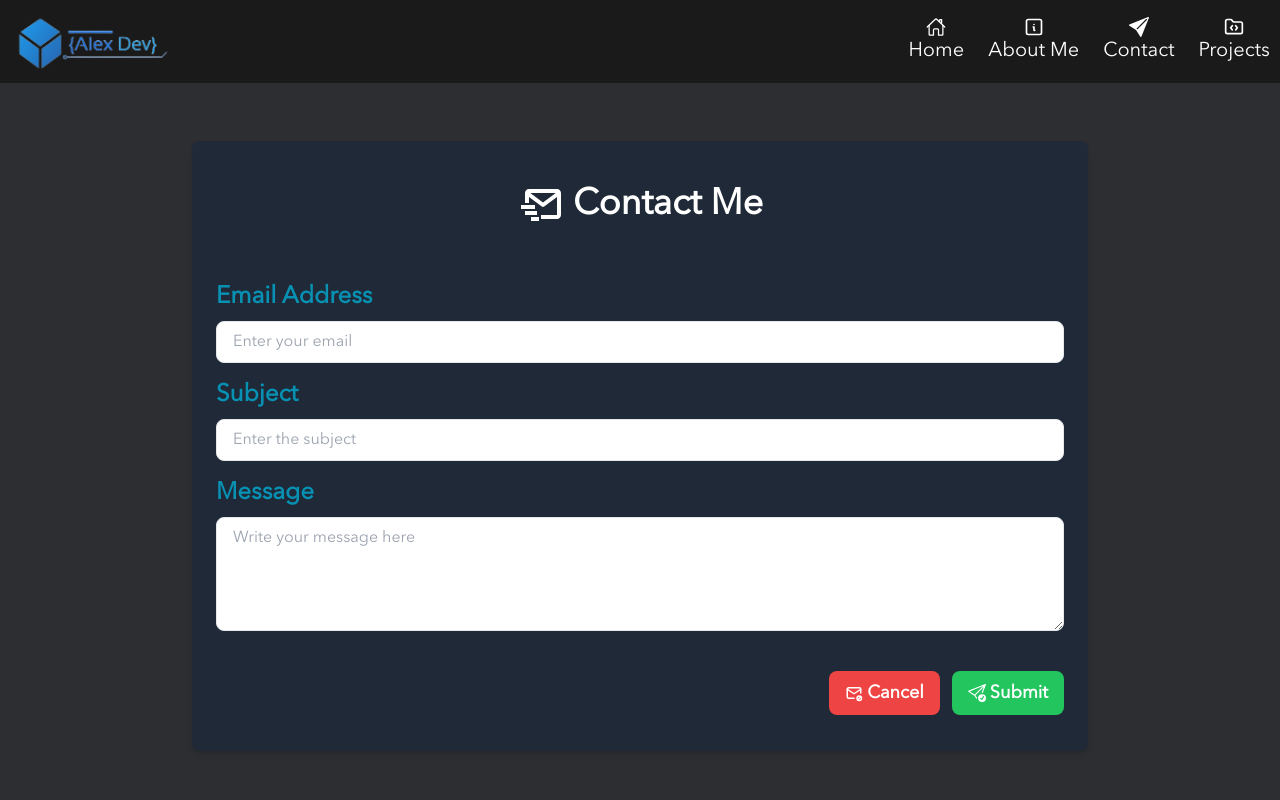
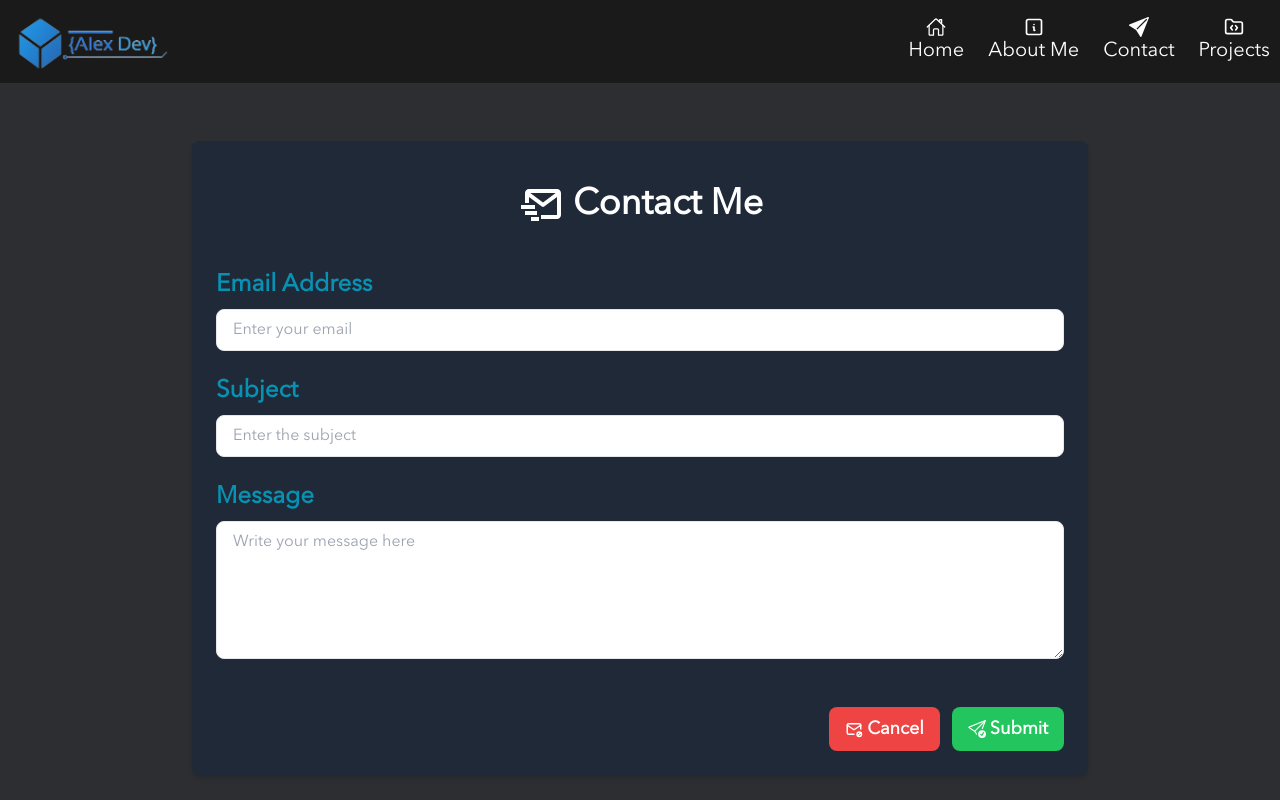
Before and after one commit to AlejandroMtz10/AlejandroDev, a React (Vite) app: page /AlejandroDev/Contact in a window 1280 px wide. Shown: the top 800 px of the page. Built offline with nearby package versions, Linux system fonts and the light colour scheme.

Commit message:
Updated the API to send the emails in ContactForm.jsx
Updated the API to send the emails in ContactForm.jsx, now I use the API from EmailJS.com

```diff
--- a/package.json
+++ b/package.json
@@ -9,11 +9,12 @@
     "build": "vite build",
     "lint": "eslint .",
     "preview": "vite preview",
-    "predeploy":"npm run build",
-    "deploy":"gh-pages -d dist"
+    "predeploy": "npm run build",
+    "deploy": "gh-pages -d dist"
   },
   "dependencies": {
     "@babel/traverse": "^7.26.7",
+    "emailjs-com": "^3.2.0",
     "prop-types": "^15.8.1",
     "react": "^18.3.1",
     "react-dom": "^18.3.1",
--- a/src/components/ContactForm/ContactForm.jsx
+++ b/src/components/ContactForm/ContactForm.jsx
@@ -1,15 +1,15 @@
 // eslint-disable-next-line no-unused-vars
 import React, { useState } from "react";
-import 'react-toastify/ReactToastify.css';
+import emailjs from "emailjs-com";
 import { useNavigate } from "react-router-dom";
-import { toast, ToastContainer } from 'react-toastify';
+import { toast, ToastContainer } from "react-toastify";
+import "react-toastify/dist/ReactToastify.css";
 import { TbMailCancel } from "react-icons/tb";
 import { BsSendCheck } from "react-icons/bs";
 import { BiMailSend } from "react-icons/bi";
 
 const ContactForm = () => {
     const navigate = useNavigate();
-    const endPoint = 'https://magicloops.dev/api/loop/10ca4de0-27a5-454d-be55-9cfbaac61916/run';
 
     const [formData, setFormData] = useState({
         email: "",
@@ -17,56 +17,71 @@ const ContactForm = () => {
         message: "",
     });
 
+    const [isLoading, setIsLoading] = useState(false);
+
     const handleChange = (e) => {
         const { name, value } = e.target;
-        setFormData({ ...formData, [name]: value });
+        setFormData((prevData) => ({
+        ...prevData,
+        [name]: value,
+        }));
+    };
+
+    const validateEmail = (email) => {
+        return /^[^\s@]+@[^\s@]+\.[^\s@]+$/.test(email);
     };
 
     const handleSubmit = async (e) => {
         e.preventDefault();
+
+        if (!validateEmail(formData.email)) {
+        toast.warn("Please enter a valid email address.", {
+            position: "bottom-right",
+            theme: "dark",
+            autoClose: 3000,
+        });
+        return;
+        }
+
+        setIsLoading(true);
+
         try {
-            // Realizar la solicitud POST al endpoint
-            const response = await fetch(endPoint, {
-                method: 'POST',
-                headers: {
-                    'Content-Type': 'application/json',
+        const result = await emailjs.send(
+            "outlook_alexdev", // Service ID
+            "contact_form_alexDev", // Template ID
+            {
+            from_email: formData.email,
+            subject: formData.subject,
+            message: formData.message,
+            to_email: "alex10mtz_rivera@outlook.com", // My email address
             },
-                body: JSON.stringify(formData), // Enviar los datos del formulario
+            "Sum2w31VHrduOp0aZ" //API key
+        );
+
+        console.log("EmailJS result:", result);
+
+        toast.success("Email sent successfully!", {
+            position: "bottom-right",
+            theme: "dark",
+            autoClose: 3000,
         });
 
-            if (response.ok) {
-                const result = await response.json();
-                console.log('Server answer:', result);
-                toast.success("Email sent successfully!", {
-                    position: 'bottom-right',
-                    theme: 'dark',
-                    autoClose: 3000,
-                });
-                // Restart the form
         setFormData({
             email: "",
             subject: "",
             message: "",
         });
-
-            } else {
-                console.error('Error in sending:', response.statusText);
+        } catch (error) {
+        console.error("EmailJS error:", error);
         toast.error("Failed to send email. Please try again.", {
-                    position: 'bottom-right',
-                    theme: 'dark',
+            position: "bottom-right",
+            theme: "dark",
             autoClose: 3000,
         });
-            }
-        } catch (error) {
-            console.error('Error when making the request:', error);
-            toast.error("An unexpected error occurred.", {
-                position: 'bottom-right',
-                theme: 'dark',
-                autoClose: 3000,
-            });
+        } finally {
+        setIsLoading(false);
         }
     };
-
 
     const handleCancel = () => {
         setFormData({
@@ -74,12 +89,12 @@ const ContactForm = () => {
         subject: "",
         message: "",
         });
-        toast.error("Email canceled", {
-            position: 'bottom-right',
-            theme:'dark',
-            autoClose:'3000'
+        toast.info("Email canceled", {
+        position: "bottom-right",
+        theme: "dark",
+        autoClose: 3000,
         });
-        navigate("/"); //Show home
+        navigate("/");
     };
 
     return (
@@ -89,9 +104,9 @@ const ContactForm = () => {
             <BiMailSend className="text-5xl" />
             Contact Me
             </h2>
-                <form onSubmit={handleSubmit} className="py-3">
+            <form onSubmit={handleSubmit} className="space-y-6">
             {/* Email */}
-                    <div className="mb-4">
+            <div>
                 <label htmlFor="email" className="block text-cyan-600 font-semibold text-2xl mb-2">
                 Email Address
                 </label>
@@ -103,12 +118,12 @@ const ContactForm = () => {
                 value={formData.email}
                 onChange={handleChange}
                 required
-                        className="w-full px-4 py-2 text-gray-700 border rounded-lg focus:outline-none focus:ring-2 focus:ring-blue-400 focus:border-transparent"
+                className="w-full px-4 py-2 text-gray-700 border rounded-lg focus:outline-none focus:ring-2 focus:ring-blue-400"
                 />
             </div>
 
             {/* Subject */}
-                    <div className="mb-4">
+            <div>
                 <label htmlFor="subject" className="block text-cyan-600 font-semibold text-2xl mb-2">
                 Subject
                 </label>
@@ -120,12 +135,12 @@ const ContactForm = () => {
                 value={formData.subject}
                 onChange={handleChange}
                 required
-                        className="w-full px-4 py-2 text-gray-700 border rounded-lg focus:outline-none focus:ring-2 focus:ring-blue-400 focus:border-transparent"
+                className="w-full px-4 py-2 text-gray-700 border rounded-lg focus:outline-none focus:ring-2 focus:ring-blue-400"
                 />
             </div>
 
             {/* Message */}
-                    <div className="mb-4">
+            <div>
                 <label htmlFor="message" className="block text-cyan-600 font-semibold text-2xl mb-2">
                 Message
                 </label>
@@ -135,9 +150,9 @@ const ContactForm = () => {
                 placeholder="Write your message here"
                 value={formData.message}
                 onChange={handleChange}
-                        rows="4"
+                rows="5"
                 required
-                        className="w-full px-4 py-2 text-gray-700 border rounded-lg focus:outline-none focus:ring-2 focus:ring-blue-400 focus:border-transparent min-h-[100px]"
+                className="w-full px-4 py-2 text-gray-700 border rounded-lg focus:outline-none focus:ring-2 focus:ring-blue-400"
                 ></textarea>
             </div>
 
@@ -146,15 +161,19 @@ const ContactForm = () => {
                 <button
                 type="button"
                 onClick={handleCancel}
-                        className="flex items-center gap-1 px-4 py-2 bg-red-500 text-white text-lg font-bold rounded-lg hover:bg-red-600 focus:outline-none focus:ring-2 focus:ring-red-400">
+                className="flex items-center gap-1 px-4 py-2 bg-red-500 text-white text-lg font-bold rounded-lg hover:bg-red-600 focus:outline-none focus:ring-2 focus:ring-red-400"
+                >
                 <TbMailCancel />
                 Cancel
                 </button>
                 <button
                 type="submit"
-                        className="flex items-center gap-1 px-4 py-2 bg-green-500 text-white text-lg font-bold rounded-lg hover:bg-green-600 focus:outline-none focus:ring-2 focus:ring-green-400">
+                disabled={isLoading}
+                className={`flex items-center gap-1 px-4 py-2 bg-green-500 text-white text-lg font-bold rounded-lg hover:bg-green-600 focus:outline-none focus:ring-2 focus:ring-green-400 ${isLoading ? "opacity-60 cursor-not-allowed" : ""
+                    }`}
+                >
                 <BsSendCheck />
-                            Submit
+                {isLoading ? "Sending..." : "Submit"}
                 </button>
             </div>
             </form>
```
Also changed, not shown: 1 other file (tests, documents, lock files or other folders). Lines whose indentation alone changed are shown as unchanged.
